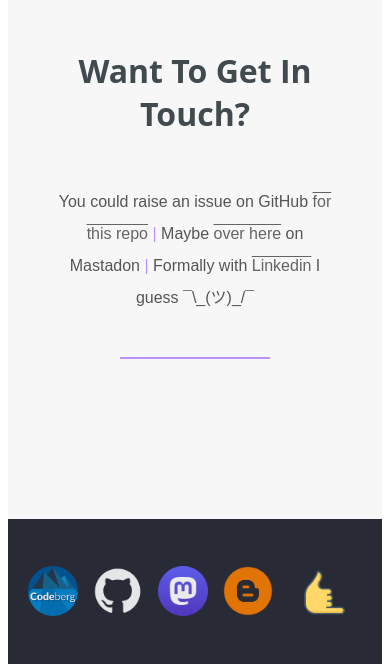
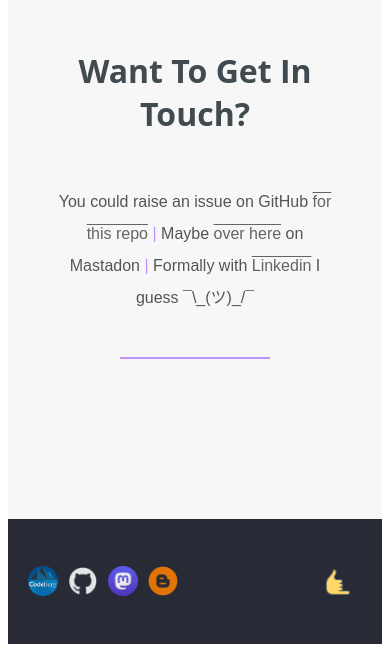
Before and after one commit to noflcl/noflcl.github.io, a plain HTML site: page index.html in a window 390 px wide. Shown: the part 4514-5186 px from the top of the page. Drawn offline with Linux system fonts and the light colour scheme.

Commit message:
make page more mobile friendly

```diff
--- a/assets/css/styles.css
+++ b/assets/css/styles.css
@@ -433,6 +433,16 @@ footer p a{
 	margin-right: 15px;
 }
 
+@media (max-width: 900px){
+
+	.footer-img{
+		height: 30px;
+		width: 30px;
+		margin-right: 10px;
+	}
+
+}
+
 .footer-social{
 	justify-content: space-between;
 }
```
Also changed, not shown: assets/img/image1.jpg, assets/img/image2.jpg, assets/img/image3.jpg, assets/img/image4.jpg.
